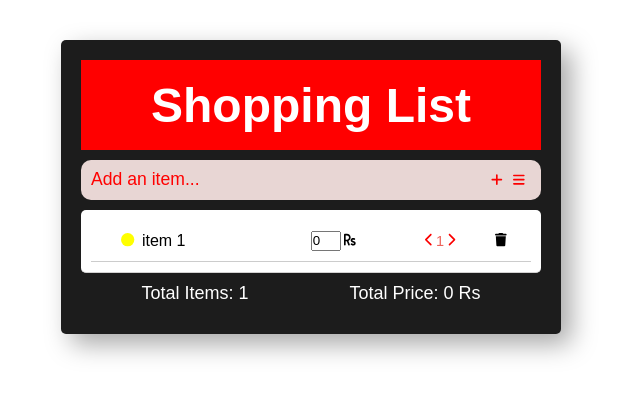
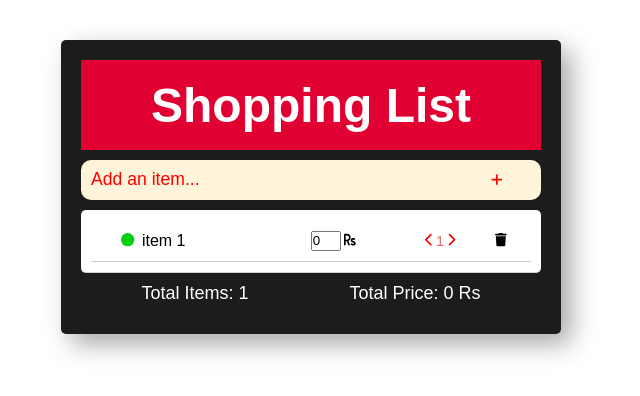
Before and after one commit to kunalpawar04/shopping-list-app, a React (Vite) app: page / in a window 1280 px wide. Shown: the top 396 px of the page, without its empty margins (329-969 px from the left). Built offline with nearby package versions, Linux system fonts and the light colour scheme.

Commit message:
updated css

```diff
--- a/src/App.jsx
+++ b/src/App.jsx
@@ -36,6 +36,7 @@ export default function App() {
       setUnits((currentUnit) => {
         const newItemId = crypto.randomUUID();
         setItemPrices({ ...itemPrices, [newItemId]: 0 }); // Initialize price for the new item
+
         return [
           ...currentUnit,
           { id: newItemId, name: itemName, quantity: 1, isSelected: false },
@@ -85,10 +86,12 @@ export default function App() {
   //To display total price
   const handleTotalPrice = () => {
     const totalPrice = Object.keys(itemPrices).reduce((accumulator, itemId) => {
-      const currentItem = units.find(item => item.id === itemId);
+      const currentItem = units.find((item) => item.id === itemId);
       if (currentItem && currentItem.quantity > 0 && !currentItem.isSelected) {
-        return accumulator + (currentItem.quantity * itemPrices[itemId]);
+
+        return accumulator + currentItem.quantity * itemPrices[itemId];
       }
+
       return accumulator;
     }, 0);
 
@@ -99,18 +102,21 @@ export default function App() {
   const handleTotalQuantity = () => {
     const totalQuantity = units.reduce((accumulator, currentItem) => {
       if (!currentItem.isSelected) {
+
         return accumulator + currentItem.quantity;
       }
+
       return accumulator;
     }, 0);
+
     return totalQuantity;
   };
 
   //To delete the item
   function handleDeleteItem(itemID) {
     setUnits((array) => {
-      return array.filter(target => target.id !== itemID)
-    })
+      return array.filter((target) => target.id !== itemID);
+    });
   }
 
   return (
@@ -126,6 +132,7 @@ export default function App() {
               onChange={(e) => setItemName(e.target.value)} // Update itemName directly
               className="add-item-input"
               placeholder={itemName ? "" : "Add an item..."}
+              id="item-id"
             />
             <button>
               <FontAwesomeIcon
@@ -134,16 +141,12 @@ export default function App() {
                 icon={faPlus}
               />
             </button>
-            <button>
-              <FontAwesomeIcon id="bars-icon" icon={faBars} />
-            </button>
-
-
           </div>
         </div>
         <div className="item-list">
           <div className="item-container">
             {units.map((unit) => {
+
               return (
                 // <li  className="list-of-items">
                 <div key={unit.id} className="list-item-container">
@@ -167,6 +170,7 @@ export default function App() {
                   </div>
                   <div className="price">
                     <input
+                      id="custom-input-id"
                       type="text"
                       className="custom-input"
                       value={
@@ -210,7 +214,9 @@ export default function App() {
         </div>
         <div className="total">
           <div className="items-no">Total Items: {handleTotalQuantity()}</div>
-          <div className="total-price">Total Price: {handleTotalPrice()} Rs</div>
+          <div className="total-price">
+            Total Price: {handleTotalPrice()} Rs
+          </div>
         </div>
       </div>
     </>
--- a/src/style.css
+++ b/src/style.css
@@ -25,7 +25,7 @@ body {
 }
 
 .heading {
-  background-color: red;
+  background-color: #E10032;
   color: white;
   height: 90px;
   font-size: 24px;
@@ -36,7 +36,7 @@ body {
 }
 
 .add-item-box {
-  background: #e8d6d4;
+  background: #FFF3D9;
   color: #353434;
   display: flex;
   align-items: center;
@@ -49,7 +49,7 @@ body {
   flex: 1;
   border: none;
   background: transparent;
-  color: #f81500;
+  color: #E4021B;
   margin-left: 5px;
   width: 395px;
   height: 30px;
@@ -108,7 +108,7 @@ input:focus {
 
 .item-name svg {
   margin: 0 5px;
-  color: rgb(255, 255, 0);
+  color: #04D010;
 }
 
 .custom-input {
@@ -162,6 +162,7 @@ button {
   border: none;
   margin: 3px;
   color: #fb0000;
+  transition: transform 0.3s ease; /* Smooth transition on hover */
 }
 
 button:focus {
@@ -170,4 +171,5 @@ button:focus {
 
 button:hover {
   cursor: pointer;
+  transform: scale(1.5); /* Scale the button to 110% of its original size on hover */
 }
```
